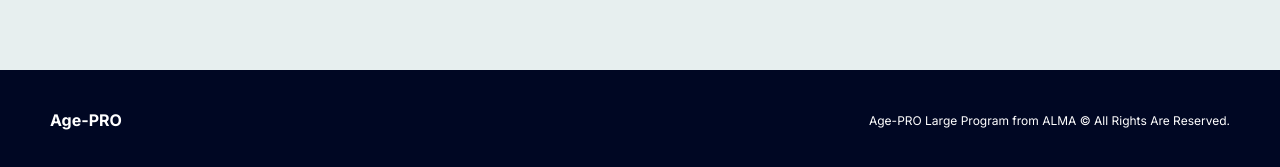
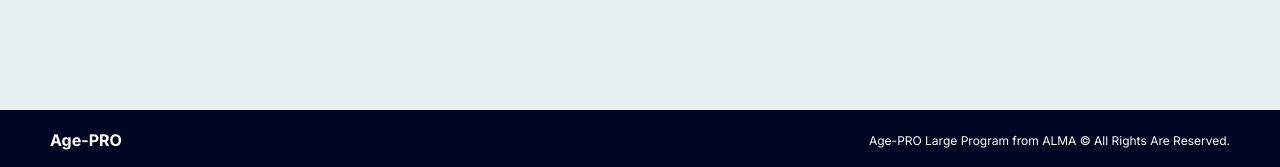
Before and after one commit to Grupo-ALMA-Proyecto-de-Software-2024/frontend, a Next.js app: page / in a window 1280 px wide. Shown: the part 630-797 px from the top of the page. Built offline with nearby package versions, Linux system fonts and the light colour scheme.

Commit message:
fix(footer): add fixed position and resize

```diff
--- a/src/components/footer/footer.module.css
+++ b/src/components/footer/footer.module.css
@@ -1,5 +1,5 @@
 .container{
-    height: 100px;
+    height: 60px;
     display: flex;
     align-items: center;
     justify-content: space-between;
@@ -7,6 +7,9 @@
     padding-right: 50px;
     color: var(--textSoft);
     background-color: var(--bg1);
+    position: fixed;
+    bottom: 0;
+    width: 100%;
 }
 
 .logo{
```
